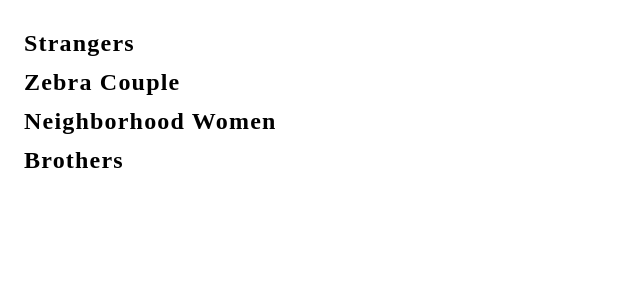
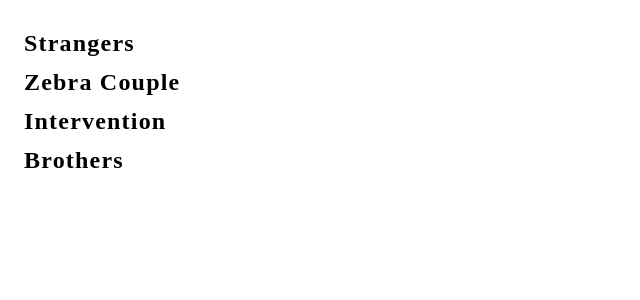
Before and after one commit to bobslaymaker/bob-slaymaker, a Next.js app: page /shortscriptlist in a window 1280 px wide. Shown: the top 300 px of the page, without its empty margins (0-640 px from the left). Built offline with nearby package versions, Linux system fonts and the light colour scheme; a web font is replaced by a local one.

Commit message:
revised neighborhood women

```diff
--- a/src/shortscripts.js
+++ b/src/shortscripts.js
@@ -3,6 +3,6 @@ import Link from "next/link";
 export const shortScripts = [
     {content: <h5><Link target="_blank" href="/documents/Strangers 9 18 23.pdf">Strangers</Link></h5>},
     {content: <h5><Link target="_blank" href="/documents/Zebra Couple 9 14 23.pdf">Zebra Couple</Link></h5>},
-    {content: <h5><Link target="_blank" href="/documents/NEIGHBORHOOD WOMEN 9 15 23.pdf">Neighborhood Women</Link></h5>},
+    {content: <h5><Link target="_blank" href="/documents/NEIGHBORHOOD WOMEN 9 21 23.pdf">Intervention</Link></h5>},
     {content: <h5><Link target="_blank" href="/documents/Brothers 9 19 23.pdf">Brothers</Link></h5>},
 ]
```
